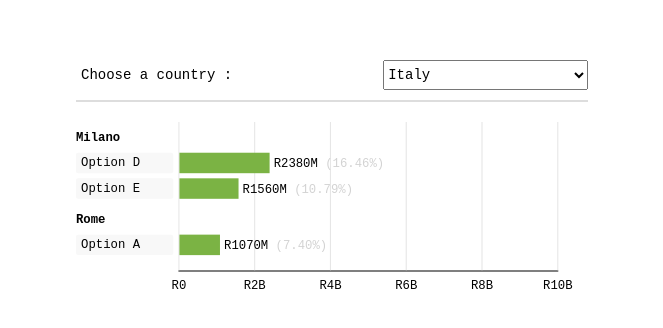
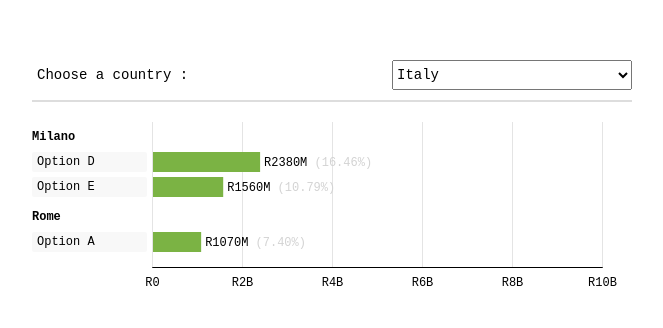
Before and after one commit to vulekamali/data-visualisations, a plain HTML site: page D3-Horizontal-Bar-Chart/index.html in a window 1280 px wide. Shown: the whole page, without its empty margins (308-971 px from the left). Drawn offline with nearby package versions, Linux system fonts and the light colour scheme.

Commit message:
Updated chart module

```diff
--- a/D3-Horizontal-Bar-Chart/horizontal-bar-chart.css
+++ b/D3-Horizontal-Bar-Chart/horizontal-bar-chart.css
@@ -32,7 +32,9 @@
 .grid path {
    stroke-width: 1;
 }
-
+.grid text{
+  fill: black;
+}
 rect.bar:hover {
     /*fill: cyan;*/
     stroke: cyan;
--- a/D3-Horizontal-Bar-Chart/horizontal-bar-chart.js
+++ b/D3-Horizontal-Bar-Chart/horizontal-bar-chart.js
@@ -1,7 +1,6 @@
 /*======================================
 var options = {
-    width: 500,
-    marginLeft: 100,
+    marginLeft: undefined,
     barHeight: 20,
     barSpace: 5,
     groupSpace: 30,
@@ -13,7 +12,8 @@ var options = {
     urlkey: undefined,
     filterLabel: "Choose a Filter Item:",
     fontFace: 'auto',
-    fontSize: 12
+    fontSize: 12,
+    fontColor: 'black',
     minValue: 0,
     maxValue: 100,  // default = max(data)
     barUnit: undefined, // 'K' 'M', 'B'
@@ -22,7 +22,7 @@ var options = {
 }
 =======================================*/
 
-//var horizonalBarChart = (selector, data, options) => new HorizonalBarChart(selector, data, options);
+//var horizontalBarChart = (selector, data, options) => new HorizontalBarChart(selector, data, options);
 
 class HorizontalBarChart{
 
@@ -34,12 +34,13 @@ class HorizontalBarChart{
         this._barHeight = options.barHeight || 20;
         this._barSpace = options.barSpace || 5;
         this._groupSpace = options.groupSpace || 30;
-        this._width = options.width || 500;
-        this._marginLeft = options.marginLeft || 100;
+        this._width = undefined;
+        this._marginLeft = options.marginLeft || undefined;
+        this.margin = { top: 0, right: 30, bottom: 20, left: this._marginLeft };
         this._filterLabel = options.filterLabel || 'Choose a Filter Item:';
         this._fontFace = options.fontFace || 'auto';
         this._fontSize = options.fontSize || 12;
-        this.margin = { top: 0, right: 30, bottom: 20, left: this._marginLeft };
+        this._fontColor = options.fontColor || 'black';
         this._ticks = options.ticks || 5;
         this._filterKey = options.filterKey || undefined;
         this._groupKey = options.groupKey || undefined;
@@ -60,15 +61,21 @@ class HorizontalBarChart{
         this.tooltip = d3.select("body").append("div")
                                         .attr("class", "toolTip")
                                         .attr("id","custom-toolTip")
-                                        .style('font-family', this._fontFace);
+                                        .style('font-family', this._fontFace)
                                         //.style('font-size', this._fontSize + 'px');
-        this.createChart();
+        this.reDraw();
     }
 
-    createChart(){
+    reDraw(){
         if(this._selector && this._data && this._nameKey && this._valueKey){
             //var container = d3.select(this._selector);
             var container = document.getElementById(this._selector);
+            this._width = container.offsetWidth;
+            if(!this._marginLeft){
+                //this._marginLeft = parseInt(this._width/5);
+                this.margin.left = parseInt(this._width/5);
+            }
+            //container.style.width = this._width + 'px';
             container.innerHTML = '';
 
             if(this._filterKey){
@@ -80,6 +87,7 @@ class HorizontalBarChart{
                     var filter_label = document.createElement("div");
                     filter_label.setAttribute("class", "filter-label");
                     filter_label.style.fontFamily = this._fontFace;
+                    filter_label.style.color = this._fontColor;
                     //filter_label.style.fontSize = this._fontSize + 'px';
 
                     filter_label.innerHTML = this._filterLabel;
@@ -88,6 +96,7 @@ class HorizontalBarChart{
                     var selectElement = document.createElement("select");
                     selectElement.setAttribute("class", "select-list");
                     selectElement.style.fontFamily = this._fontFace;
+                    selectElement.style.color = this._fontColor;
                     //selectElement.style.fontSize = this._fontSize + 'px';
 
                     filter_items.forEach((item)=>{
@@ -185,6 +194,7 @@ class HorizontalBarChart{
                 .attr('y', y + this._groupSpace/2)
                 .style('font-family', this._fontFace)
                 .style('font-size', this._fontSize + 'px')
+                .style('fill', this._fontColor)
                 .style('font-weight', 'bold')
                 .text(group_key);
            y+=this._groupSpace;
@@ -204,6 +214,7 @@ class HorizontalBarChart{
                     .attr('x', 5)
                     .attr('y', y +this._barHeight/2)
                     .style('font-family', this._fontFace)
+                    .style('fill', this._fontColor)
                     .style('font-size', this._fontSize + 'px')
                     //.style('font-weight', 'bold')
                     .text(item[this._nameKey]);
@@ -236,6 +247,7 @@ class HorizontalBarChart{
                     .attr('x', this.margin.left + 5)
                     .attr('y', y +this._barHeight/2 + 4)
                     .style('font-family', this._fontFace)
+                    .style('fill', this._fontColor)
                     .style('font-size', this._fontSize + 'px')
                     .style('font-weight', '500')
 
@@ -311,6 +323,7 @@ class HorizontalBarChart{
             .attr('x', 5)
             .attr('y', d => yScale(d[this._nameKey]) +this._barHeight/2)
             .style('font-family', this._fontFace)
+            .style('fill', this._fontColor)
             .style('font-size', this._fontSize + 'px')
             //.style('font-weight', 'bold')
             .text(d => d[this._nameKey]);
@@ -349,6 +362,7 @@ class HorizontalBarChart{
                             .attr('x', this.margin.left + 5)
                             .attr('y', d => yScale(d[this._nameKey]) +this._barHeight/2 + 4)
                             .style('font-family', this._fontFace)
+                            .style('fill', this._fontColor)
                             .style('font-size', this._fontSize + 'px')
                             .style('font-weight', '500')
         bar_text.append("tspan").text(d => { return this.getLabelFormat(d[this._valueKey], this._barUnit); });
@@ -447,7 +461,6 @@ class HorizontalBarChart{
 
     select(newValue){
         this._selector = newValue;
-        this.createChart();
         return this;
     }
 
@@ -459,13 +472,11 @@ class HorizontalBarChart{
             }
             this.sum = this.getSum(this._data, this._valueKey);
         }
-        this.createChart();
         return this;
     }
 
     nameKey(newValue){
         this._nameKey = newValue;
-        this.createChart();
         return this;
     }
 
@@ -479,22 +490,18 @@ class HorizontalBarChart{
                 this.sum = this.getSum(this._data, this._valueKey);
             }
         }
-        this.createChart();
         return this;
     }
     filterKey(newValue){
         this._filterKey = newValue;
-        this.createChart();
         return this;
     }
     filterLabel(newValue){
         this._filterLabel = newValue;
-        this.createChart();
         return this;
     }
     groupKey(newValue){
         this._groupKey = newValue;
-        this.createChart();
         return this;
     }
     urlKey(newValue){
@@ -503,69 +510,57 @@ class HorizontalBarChart{
     }
     barUnit(newValue){
         this._barUnit = newValue;
-        this.createChart();
         return this;
     }
     xAxisUnit(newValue){
         this._xAxisUnit = newValue;
-        this.createChart();
         return this;
     }
     minValue(newValue){
         this._minValue = newValue;
-        this.createChart();
         return this;
     }
     maxValue(newValue){
         this._maxValue = newValue;
-        this.createChart();
         return this;
     }
     colors(newValue){
         this._colors = newValue;
-        this.createChart();
         return this;
     }
-    width(newValue){
-        this._width = newValue;
-        this.createChart();
-        return this;
-    }
+
     marginLeft(newValue){
         this._marginLeft = newValue;
-        this.createChart();
+        this.margin.left = newValue;
         return this;
     }
     barHeight(newValue){
         this._barHeight = newValue;
-        this.createChart();
         return this;
     }
     barSpace(newValue){
         this._barSpace = newValue;
-        this.createChart();
         return this;
     }
     groupSpace(newValue){
         this._groupSpace = newValue;
-        this.createChart();
         return this;
     }
     ticks(newValue){
         this._ticks = newValue;
-        this.createChart();
         return this;
     }
     fontFace(newValue){
         this._fontFace = newValue;
         document.getElementById("custom-toolTip").style.fontFamily = this._fontFace;
-        this.createChart();
         return this;
     }
     fontSize(newValue){
         this._fontSize = newValue;
-        //document.getElementById("custom-toolTip").style.fontSize = this._fontSize + 'px';
-        this.createChart();
+        return this;
+    }
+    fontColor(newValue){
+        this._fontColor = newValue;
         return this;
     }
 }
--- a/D3-Horizontal-Bar-Chart/index.html
+++ b/D3-Horizontal-Bar-Chart/index.html
@@ -9,20 +9,19 @@
         <script src="horizontal-bar-chart.js"></script>
         <style>
             html, body{
-                margin: 0;
-                padding: 0;
                 width: 100%;
                 height: 100%;
+                margin:0;
+                padding:0;
             }
             #chart{
                 position: relative;
                 margin: 50px auto;
-                width: 40%;
-                height: auto;
-                font-family:'Courier New', Courier, monospace;
+                width: 600px;
             }
         </style>
     </head>
+
     <body>
        <div id="chart"></div>
        <script>
@@ -33,27 +32,7 @@
                 { country: "United States", city: "Washington", name: "Option C", value: 6350000000},
                 { country: "Italy", city: "Milano", name: "Option D", value: 2380000000 }
            ];
-           /*
-            width: 500,
-            marginLeft: 100,
-            barHeight: 20,
-            barSpace: 5,
-            groupSpace: 30,
-            ticks: 5,
-            filterKey: undefined,
-            groupKey: undefined,
-            nameKey: undefined,
-            valuekey: undefined,
-            urlkey: undefined,
-            filterLabel: "Choose a Filter Item:",
-            fontFace: 'auto',
-            fontSize: 12
-            minValue: 0,
-            maxValue: 100,  // default = max(data)
-            barUnit: undefined, // 'K' 'M', 'B'
-            xAxisUnit: undefined, // 'K' 'M', 'B'
-            colors:undefined // example: ['#111','#222','#333']
-          */
+
            /*
            new HorizonalBarChart("chart", data, {
                filterLabel:"Choose a Country :",
@@ -66,11 +45,10 @@
                maxValue: 10000000000,
                barUnit: 'M',
                xAxisUnit: 'B',
-               colors:['green', 'red']
+               colors:['#7bb344','#57802f']
            });
            */
-
-          var chart =  new HorizontalBarChart()
+          var chart = new HorizontalBarChart()
                            .select('chart')
                            .data(data)
                            .nameKey('name')
@@ -85,6 +63,15 @@
                            .filterLabel('Choose a country :')
                            .fontFace(`'Courier New', Courier, monospace`)
                            .colors(['#7bb344','#57802f'])
+                           //.marginLeft(100)  // item width can set
+                           .reDraw()
+
+        /* please add if container width is not static (%)
+        window.addEventListener('resize', function(){
+            chart.reDraw();
+        });
+        */
+
        </script>
     </body>
 </html>
```
